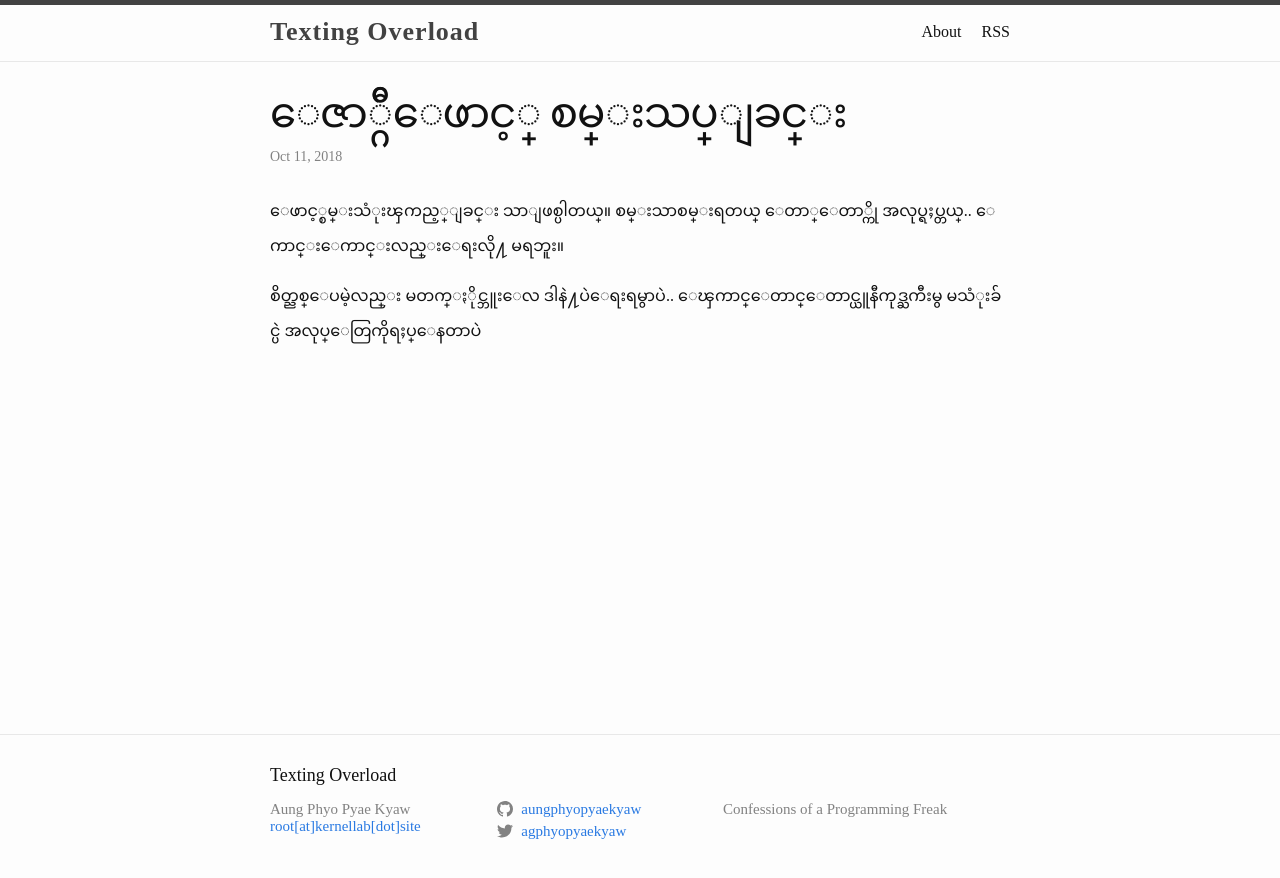
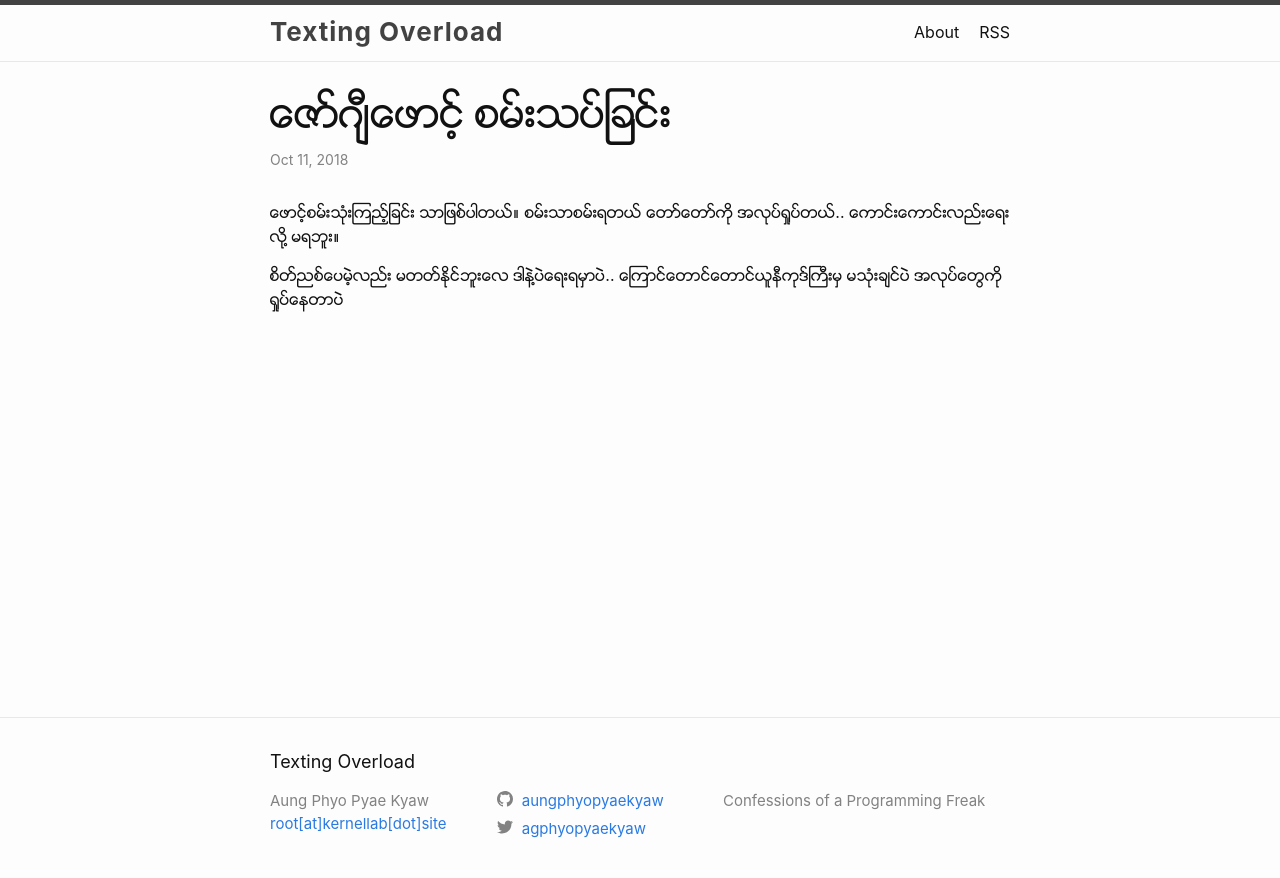
Before and after one commit to aungphyopyaekyaw/blog, a Jekyll site: the page built from _posts/2018-10-12-zawgyi-font-test.markdown, in a window 1280 px wide. Shown: the top 878 px of the page. Built offline with Jekyll 4.4.1, drawn with Linux system fonts in a browser that asks for light colours; comment, search, counter and statistics services are not loaded.

Commit message:
font fix

```diff
--- a/_posts/2018-10-12-zawgyi-font-test.markdown
+++ b/_posts/2018-10-12-zawgyi-font-test.markdown
@@ -6,4 +6,4 @@ categories: jekyll update
 ---
 ေဖာင့္စမ္းသံုးၾကည့္ျခင္း သာျဖစ္ပါတယ္။ စမ္းသာစမ္းရတယ္ ေတာ္ေတာ္ကို အလုပ္ရႈပ္တယ္.. ေကာင္းေကာင္းလည္းေရးလို႔ မရဘူး။
 
-စိတ္ညစ္ေပမဲ့လည္း မတက္ႏိုင္ဘူးေလ ဒါနဲ႔ပဲေရးရမွာပဲ.. ေၾကာင္ေတာင္ေတာင္ယူနီကုဒ္ႀကီးမွ မသံုးခ်င္ပဲ အလုပ္ေတြကိုရႈပ္ေနတာပဲ
+စိတ္ညစ္ေပမဲ့လည္း မတတ္ႏိုင္ဘူးေလ ဒါနဲ႔ပဲေရးရမွာပဲ.. ေၾကာင္ေတာင္ေတာင္ယူနီကုဒ္ႀကီးမွ မသံုးခ်င္ပဲ အလုပ္ေတြကိုရႈပ္ေနတာပဲ
--- a/_sass/minima/_base.scss
+++ b/_sass/minima/_base.scss
@@ -17,7 +17,7 @@ dl, dd, ol, ul, figure {
  * Basic styling
  */
 body {
-  font: Zawgyi-One, $base-font-weight #{$base-font-size}/#{$base-line-height} $base-font-family;
+  font: $base-font-weight #{$base-font-size}/#{$base-line-height} $base-font-family, Zawgyi-One;
   color: $text-color;
   background-color: $background-color;
   -webkit-text-size-adjust: 100%;
```
